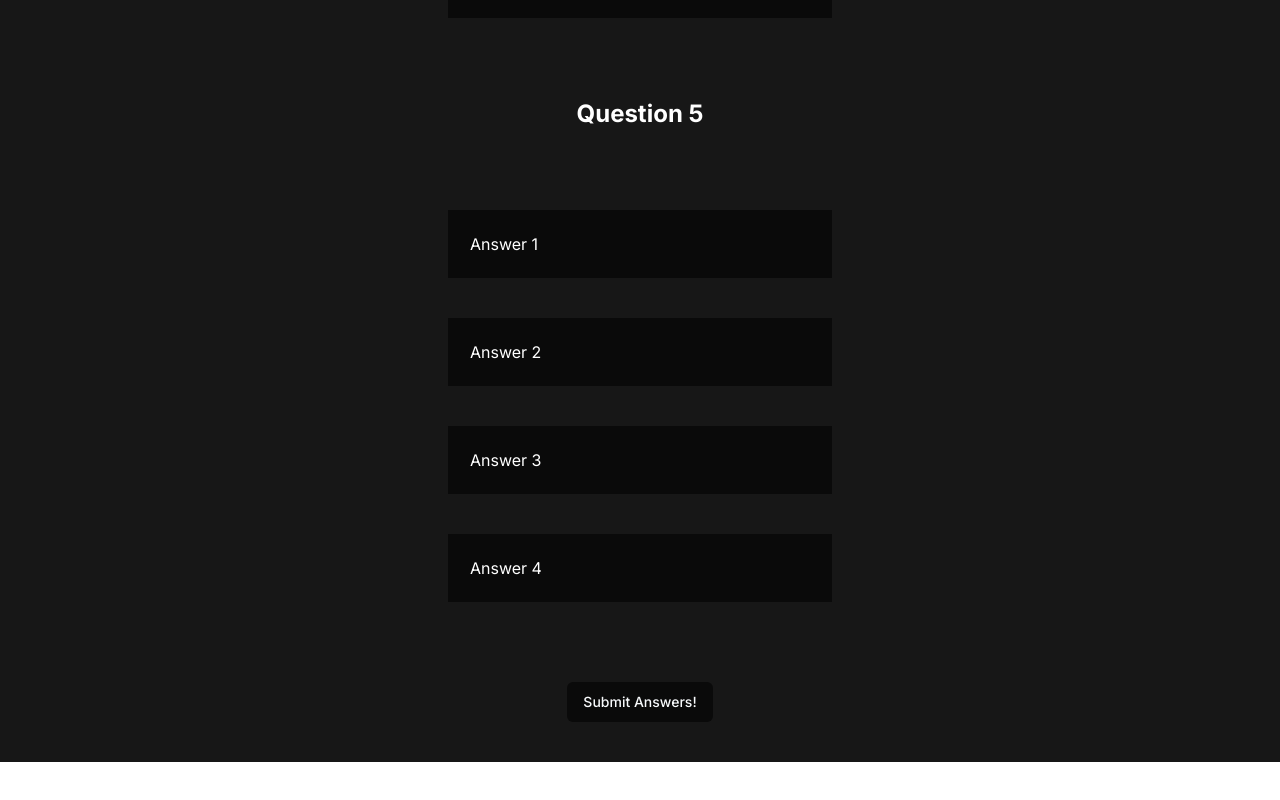
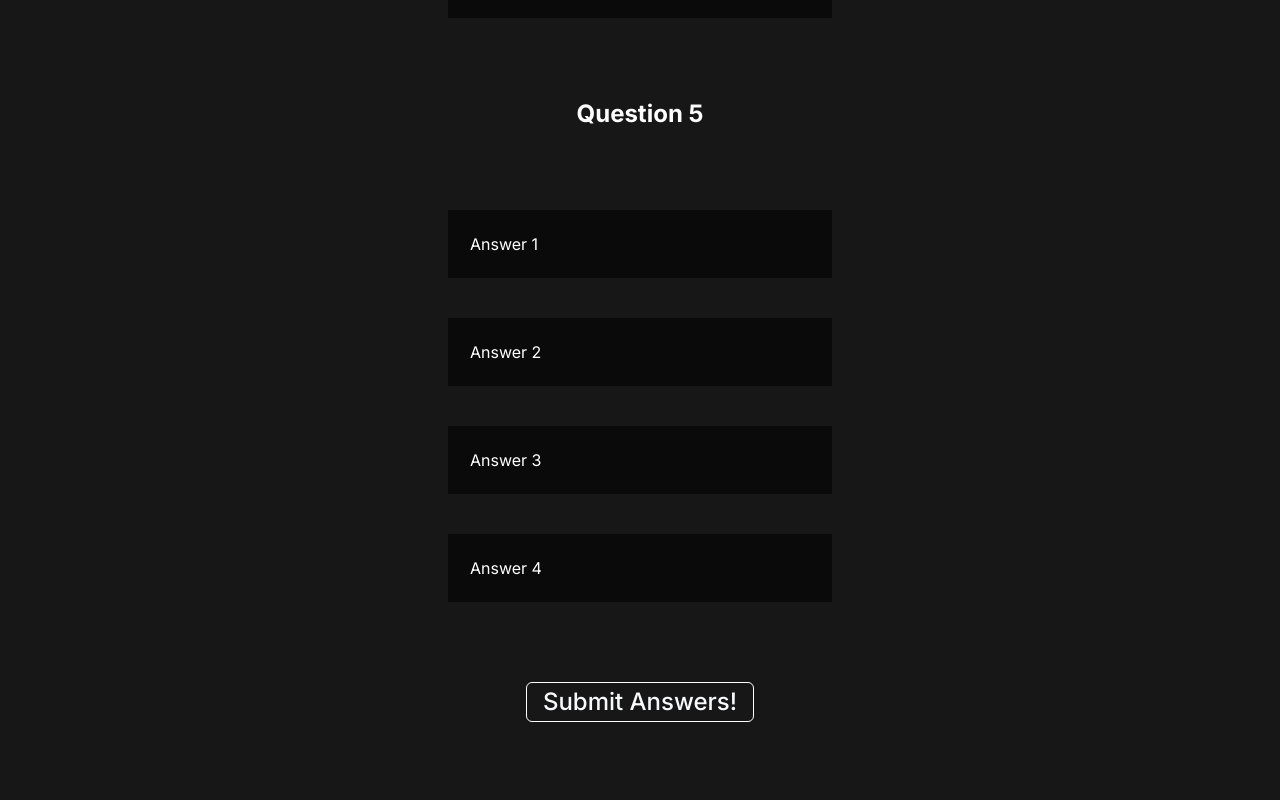
Before and after one commit to FerLRT/QuizCraft, a Next.js app: page /exam in a window 1280 px wide. Shown: the part 2390-3190 px from the top of the page. Before the commit the page ends 3152 px from the top, so only its background shows below. Built offline with nearby package versions, Linux system fonts and the light colour scheme.

Commit message:
improve buttons

```diff
--- a/src/app/exam/page.tsx
+++ b/src/app/exam/page.tsx
@@ -19,7 +19,7 @@ export default function Exam() {
         ) : (
           <Button
             onClick={() => setIsSubmit(true)}
-            className="hover:scale-125 transition duration-200 bg-neutral-950 mb-10"
+            className="hover:scale-125 hover:bg-neutral-950 hover:border-neutral-950 transition duration-200 bg-neutral-900 text-2xl border border-white mb-20"
           >
             Submit Answers!
           </Button>
--- a/src/app/page.tsx
+++ b/src/app/page.tsx
@@ -52,7 +52,7 @@ export default function Home() {
         className="w-fit"
         onChange={handleFileChange}
       ></Input>
-      <Button className="hover:scale-125 transition duration-200 bg-neutral-950">
+      <Button className="hover:scale-125 hover:bg-neutral-950 hover:border-neutral-950 transition duration-200 bg-neutral-900 text-2xl border border-white">
         Go to exam!
       </Button>
     </form>
--- a/src/components/result.tsx
+++ b/src/components/result.tsx
@@ -1,7 +1,7 @@
 import { EXAMPLE } from "@/lib/constants";
 
 export default function Result() {
-  return <h2 className="text-white">Result: {getResult()}</h2>;
+  return <h2 className="text-white mb-20 text-2xl">Result: {getResult()}</h2>;
 }
 
 function getResult() {
```
